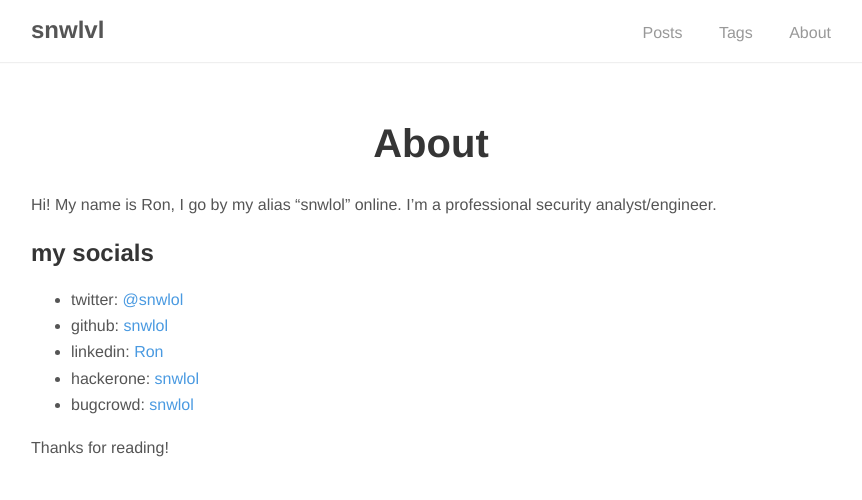
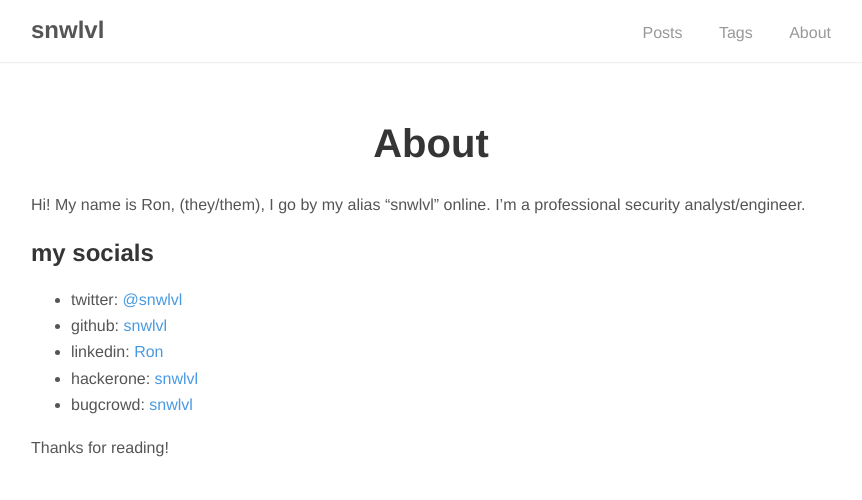
Before and after one commit to snwlol/snwlol, a Jekyll site: the page built from _pages/about.md, in a window 1280 px wide. Shown: the top 500 px of the page, without its empty margins (209-1071 px from the left). Built offline with Jekyll 4.4.1, drawn with Linux system fonts in a browser that asks for light colours; nearby versions of some CDN libraries.

Commit message:
Update about.md

```diff
--- a/_pages/about.md
+++ b/_pages/about.md
@@ -5,13 +5,13 @@ author: "Ron"
 permalink: /about/
 ---
 
-Hi! My name is Ron, I go by my alias "snwlol" online. I'm a professional security analyst/engineer.
+Hi! My name is Ron, (they/them), I go by my alias "snwlvl" online. I'm a professional security analyst/engineer.
 
 ## my socials
-- twitter: [@snwlol](https://twitter.com/snwlol)
-- github: [snwlol](https://github.com/snwlol)
-- linkedin: [Ron](https://www.linkedin.com/in/ronsnwlol/)
-- hackerone: [snwlol](https://hackerone.com/snwlol)
-- bugcrowd: [snwlol](https://bugcrowd.com/snwlol)
+- twitter: [@snwlvl](https://twitter.com/snwlvl)
+- github: [snwlvl](https://github.com/snwlvl)
+- linkedin: [Ron](https://www.linkedin.com/in/ronsnwlvl/)
+- hackerone: [snwlvl](https://hackerone.com/snwlvl)
+- bugcrowd: [snwlvl](https://bugcrowd.com/snwlvl)
 
 Thanks for reading!
```
